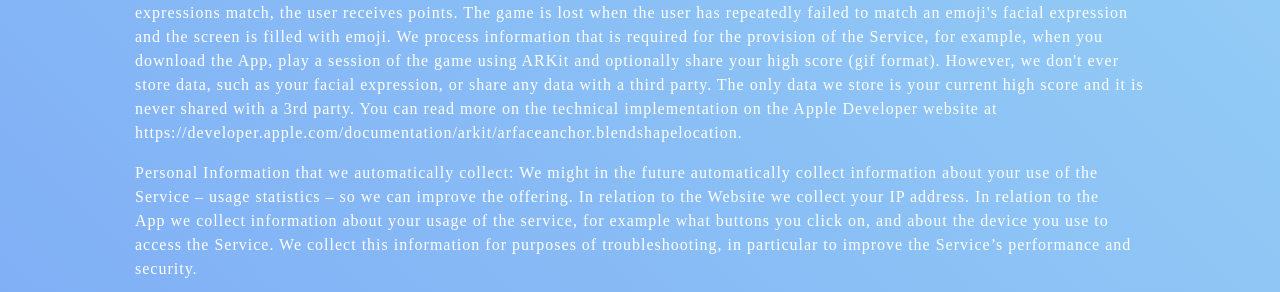
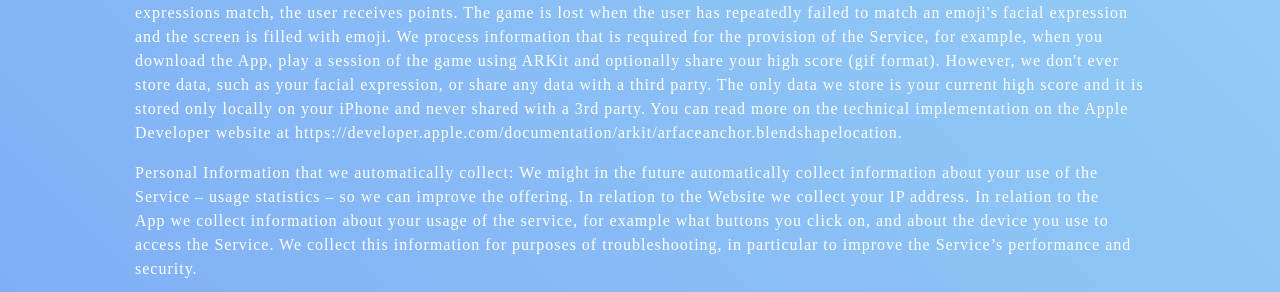
Before and after one commit to code-and-co/facefighter-web, a Jekyll site: the page built from legal/privacy-notice/index.html, in a window 1280 px wide. Shown: the part 606-898 px from the top of the page. Built offline with Jekyll 4.4.1, drawn with Linux system fonts in a browser that asks for light colours; some web fonts are replaced; some of the changed text lies outside the part shown.

Commit message:
privacy policy shizzle

```diff
--- a/legal/privacy-notice/index.html
+++ b/legal/privacy-notice/index.html
@@ -23,7 +23,7 @@ body_class: ''
     <p>
       AR FaceFighter  is a fun game enabled by Apple's ARKit. When a user plays AR Face Fighter, the app compares a user's facial expression to the facial expression of an emoji as it falls from the top of the screen to the bottom of the screen. If the two facial expressions match, the user receives points. The game is lost when the user has repeatedly failed to match an emoji's facial expression and the screen is filled with emoji.
 
-      We process information that is required for the provision of the Service, for example, when you download the App, play a session of the game using ARKit and optionally share your high score (gif format). However, we don't ever store data, such as your facial expression, or share any data with a third party. The only data we store is your current high score and it is never shared with a 3rd party.
+      We process information that is required for the provision of the Service, for example, when you download the App, play a session of the game using ARKit and optionally share your high score (gif format). However, we don't ever store data, such as your facial expression, or share any data with a third party. The only data we store is your current high score and it is stored only locally on your iPhone and never shared with a 3rd party.
 
       You can read more on the technical implementation on the Apple Developer website at https://developer.apple.com/documentation/arkit/arfaceanchor.blendshapelocation.
 
```
